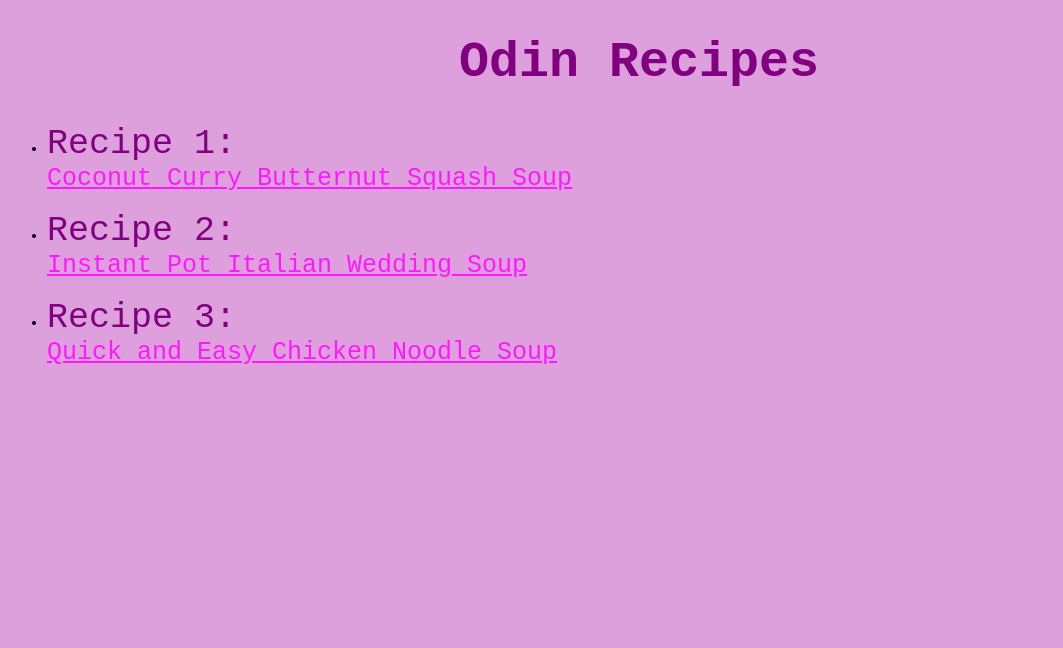
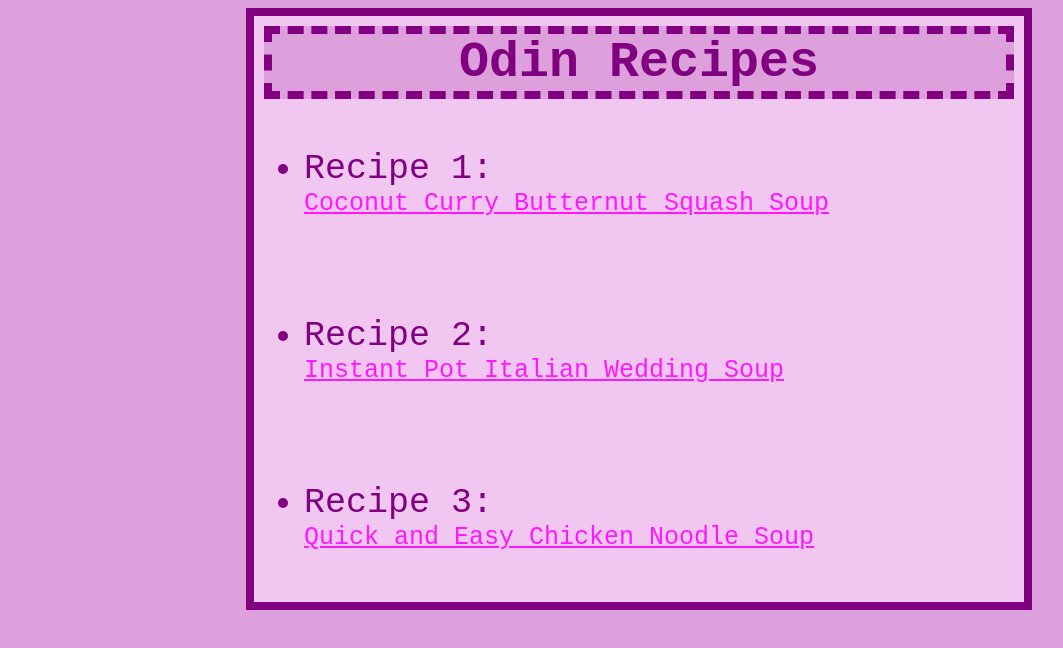
Before and after one commit to GabrielMenegatiAguiar/odin-recipe, a plain HTML site: page index.html in a window 1280 px wide. Shown: the whole page, without its empty margins (1-1064 px from the left). Drawn offline with Linux system fonts and the light colour scheme.

Commit message:
Add style changes to index homepage

```diff
--- a/index.html
+++ b/index.html
@@ -7,11 +7,13 @@
     <link rel="stylesheet" href="style.css">
 </head>
 <body>
-    <h1>Odin Recipes</h1>
-    <ul>
-        <li><div class="recipe">Recipe 1:</div> <a href="recipes/coconut-curry.html">Coconut Curry Butternut Squash Soup </a></li><br>
-        <li><div class="recipe">Recipe 2:</div> <a href="recipes/italian-wedding-soup.html">Instant Pot Italian Wedding Soup</a></li><br>
-        <li><div class="recipe">Recipe 3:</div> <a href="recipes/chicken-noodle-soup.html"> Quick and Easy Chicken Noodle Soup</a></li>
-    </ul>
+    <div class="recipe">
+        <h1 class="title">Odin Recipes</h1>
+        <ul class="content">
+            <li>Recipe 1: <a href="recipes/coconut-curry.html">Coconut Curry Butternut Squash Soup </a></li><br>
+            <li>Recipe 2: <a href="recipes/italian-wedding-soup.html">Instant Pot Italian Wedding Soup</a></li><br>
+            <li>Recipe 3: <a href="recipes/chicken-noodle-soup.html"> Quick and Easy Chicken Noodle Soup</a></li>
+        </ul>
+    </div>
 </body>
 </html>
--- a/style.css
+++ b/style.css
@@ -1,22 +1,39 @@
-*{
+.recipe{
     font-family: 'Courier New', sans-serif;
+    color: purple;
+    width: 750px;
+    margin: auto;
+    background-color: rgb(241, 199, 241);
+    border-width: 20px;
+    padding: 10px;
+    padding-bottom: 0px;
+    border: 8px solid;
+}
+.content{
+    margin-bottom: 50px;
+
 }
 
-h1 {
+.title {
+    font-size: 50px;
+    background-color: plum;
     text-align: center;
-    font-size: 50px;
-    color: purple;
+    margin-top: 0px;
+    margin-bottom: 50px;
+    border: 8px dashed;
+
 }
 
+li{
+    font-size: 35px;
+    margin: 40px 0px;
+
+}
 
 a{
     color: rgb(255, 24, 255);
     font-size: 25px;
-}
-.recipe{
-    font-size: 35px;
-    color: purple;
-
+    display: block;
 }
 
 body{
```
